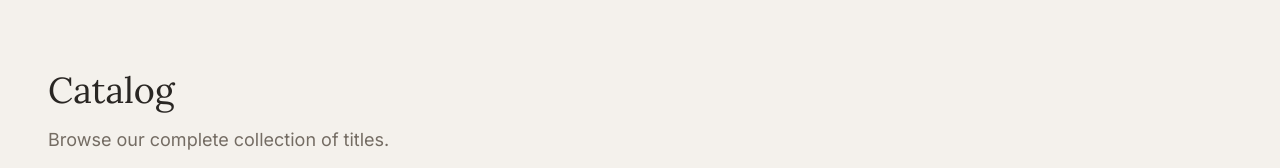
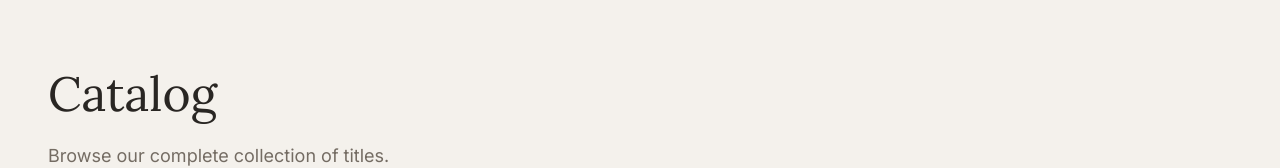
Before and after one commit to lusa8o8/tanga, a Next.js app in the folder artifacts/web/: page /catalog in a window 1280 px wide. Shown: the part 131-299 px from the top of the page. Built offline with nearby package versions, Linux system fonts and the light colour scheme; no server answers.

Commit message:
design: standardize utility page header typography

```diff
--- a/artifacts/web/src/app/(public)/catalog/CatalogClient.tsx
+++ b/artifacts/web/src/app/(public)/catalog/CatalogClient.tsx
@@ -61,7 +61,7 @@ export default function CatalogClient({ initialBooks }: { initialBooks: Book[] }
   return (
     <div className="flex flex-col gap-12">
       <div>
-        <h1 className="text-4xl font-serif text-primary mb-4">Catalog</h1>
+        <h1 className="text-4xl md:text-5xl font-serif text-primary mb-6">Catalog</h1>
         <p className="text-muted-foreground text-lg">Browse our complete collection of titles.</p>
       </div>
 
--- a/artifacts/web/src/app/(public)/inquiry/page.tsx
+++ b/artifacts/web/src/app/(public)/inquiry/page.tsx
@@ -96,7 +96,7 @@ export default function Inquiry() {
   if (successMsg) {
     return (
       <div className="max-w-xl py-12">
-        <h1 className="text-4xl font-serif text-primary mb-6">Thank You</h1>
+        <h1 className="text-4xl md:text-5xl font-serif text-primary mb-6">Thank You</h1>
         <p className="text-lg text-muted-foreground">{successMsg}</p>
       </div>
     );
@@ -104,7 +104,7 @@ export default function Inquiry() {
 
   return (
     <div className="max-w-xl">
-      <h1 className="text-4xl font-serif text-primary mb-8">Inquiry</h1>
+      <h1 className="text-4xl md:text-5xl font-serif text-primary mb-6">Inquiry</h1>
 
       <div className="flex items-center gap-6 mb-12 border-b border-border pb-6">
         <button
```
